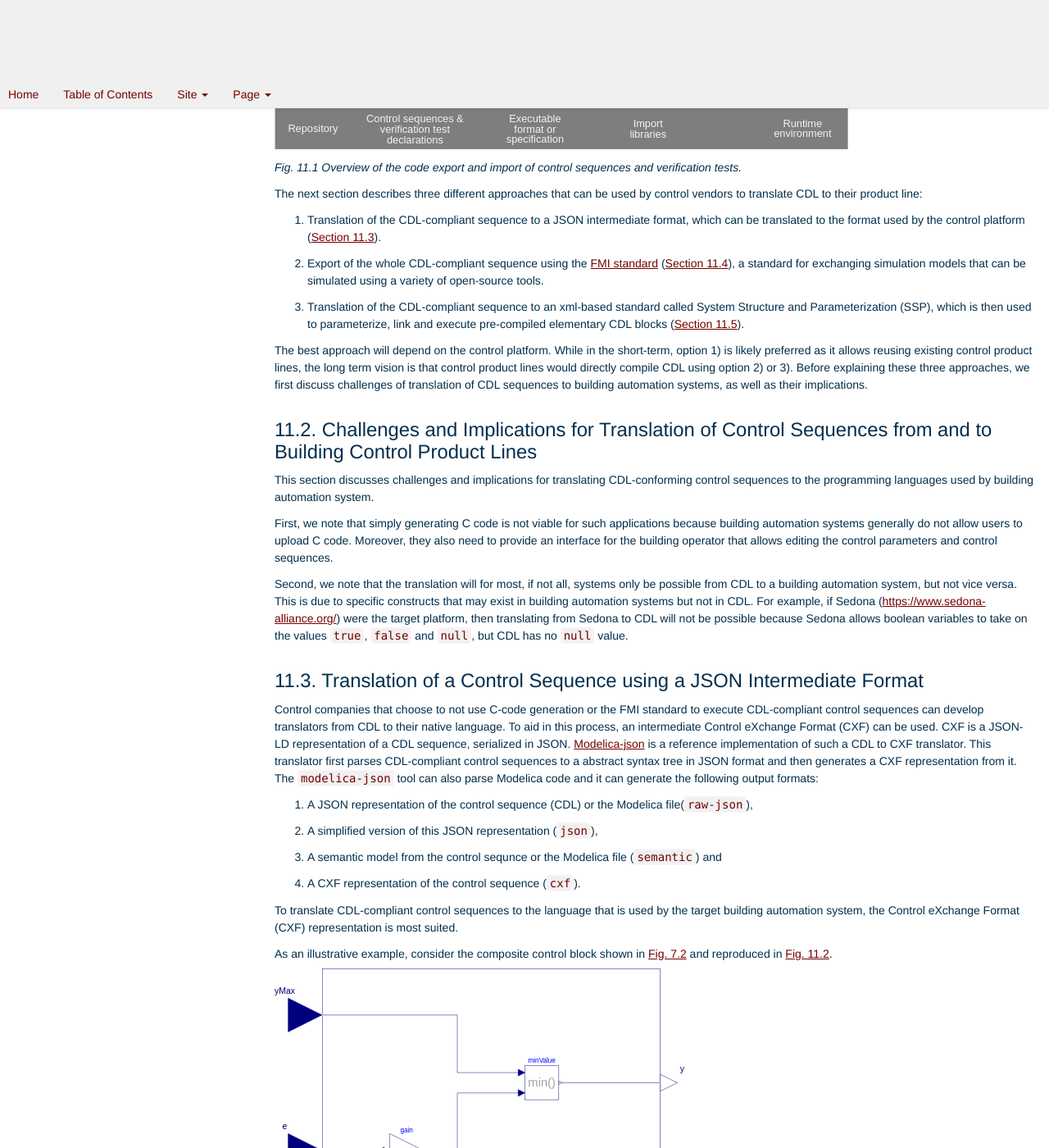
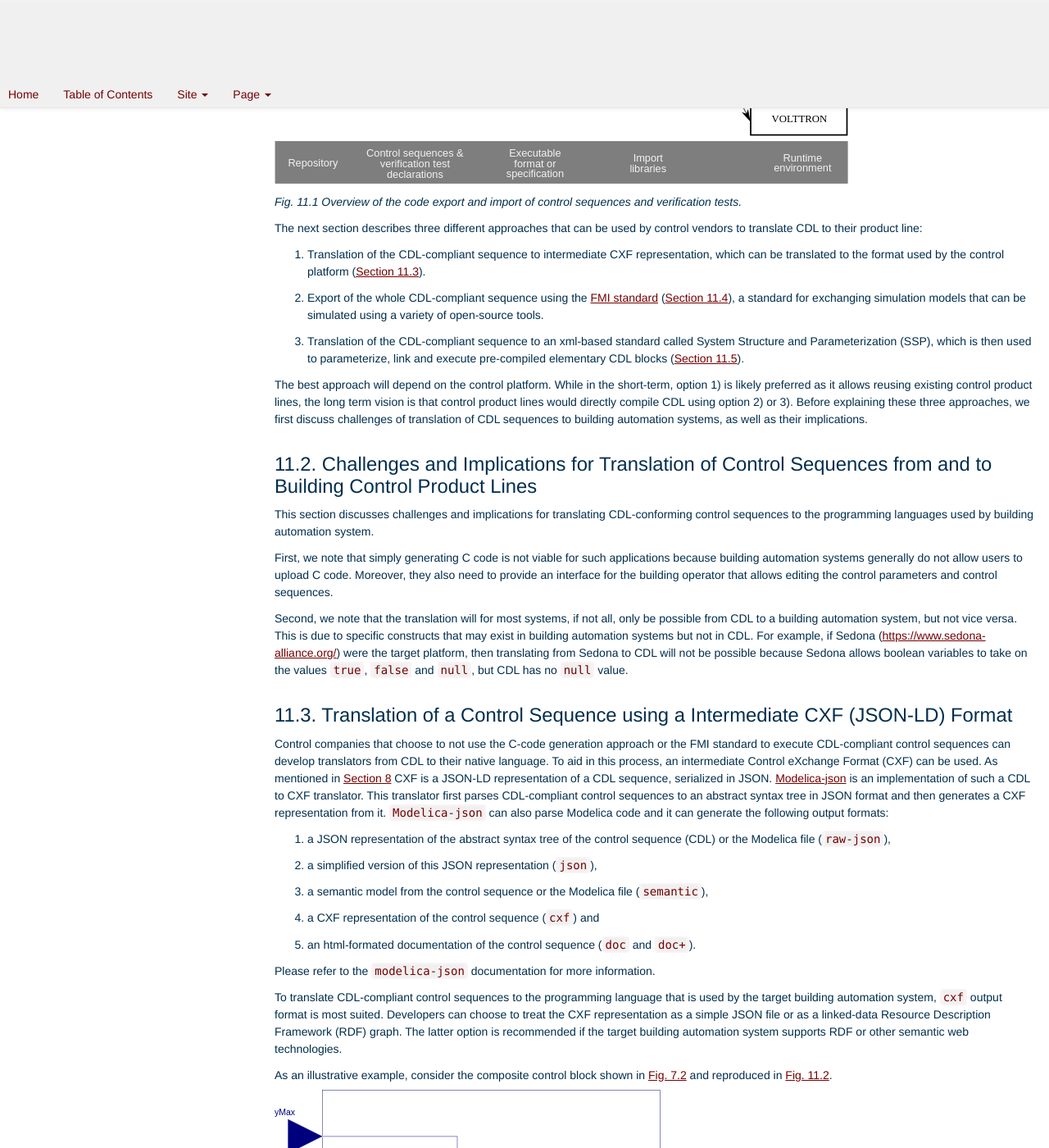
Before and after one commit to lbl-srg/obc, a Sphinx documentation site: the page built from specification/source/codeGeneration.rst, in a window 1280 px wide and 1400 px high, scrolled down 960 px. Shown: the whole window at 82% size. Built offline with Sphinx 7.4.7, drawn with Linux system fonts in a browser that asks for light colours; formulas are drawn with MathJax 3; cross-references to code outside the pages are shown as plain code; some of the changed text lies outside the part shown.

Commit message:
updating code generation documentation to include CXF pathway

```diff
--- a/specification/source/codeGeneration.rst
+++ b/specification/source/codeGeneration.rst
@@ -7,7 +7,8 @@ Introduction
 ^^^^^^^^^^^^
 
 This section describes the translation of control sequences expressed
-in CDL to a building automation system.
+in CDL to a building automation system. The translation needs to be
+done only if the target building automation system does not support CDL.
 
 Translating the *CDL library* to a building automation system to make it
 available as part of a product line needs to be done only when
@@ -30,11 +31,12 @@ in a verification test module, consists of the following steps:
 
 1. Implementation of the control sequence using CDL.
 
-2. Export of the Modelica model as a Functional Mockup Unit for Model Exchange (FMU-ME)
-   or as a JSON specification.
+2. Export of the CDL sequence as a Functional Mockup Unit for Model Exchange (FMU-ME)
+   or as a CXF representation, which is serialized in JSON-LD.
 
 3. Import of the FMU-ME in the runtime environment, or translation of the
-   JSON specification to the language used by the building automation system.
+   CXF representation of the control sequence to the language used by the
+   building automation system.
 
 
 :numref:`fig_cod_exp` shows the process of exporting and importing
@@ -52,7 +54,7 @@ control sequences.
 The next section describes three different approaches that can be used by control vendors
 to translate CDL to their product line:
 
-1. Translation of the CDL-compliant sequence to a JSON intermediate format, which can be translated
+1. Translation of the CDL-compliant sequence to intermediate CXF representation, which can be translated
    to the format used by the control platform (:numref:`sec_cdl_to_json_simp`).
 2. Export of the whole CDL-compliant sequence using the :term:`FMI standard<Functional Mockup Interface>`
    (:numref:`sec_cdl_to_fmi`),
@@ -85,8 +87,8 @@ allow users to upload C code.
 Moreover, they also need to provide an interface
 for the building operator that allows editing the control parameters and control sequences.
 
-Second, we note that the translation will for most, if not all,
-systems only be possible from CDL to a building automation system,
+Second, we note that the translation will for most systems, if not all,
+only be possible from CDL to a building automation system,
 but not vice versa. This is due to specific constructs that may exist
 in building automation systems but not in CDL.  For example,
 if Sedona (`https://www.sedona-alliance.org/ <https://www.sedona-alliance.org/>`_)
@@ -99,30 +101,37 @@ CDL has no ``null`` value.
 
 .. _sec_cdl_to_json_simp:
 
-Translation of a Control Sequence using a JSON Intermediate Format
-^^^^^^^^^^^^^^^^^^^^^^^^^^^^^^^^^^^^^^^^^^^^^^^^^^^^^^^^^^^^^^^^^^
+Translation of a Control Sequence using a Intermediate CXF (JSON-LD) Format
+^^^^^^^^^^^^^^^^^^^^^^^^^^^^^^^^^^^^^^^^^^^^^^^^^^^^^^^^^^^^^^^^^^^^^^^^^^^
 
-Control companies that choose to not use C-code generation or the FMI standard to
-execute CDL-compliant control sequences can develop translators from
-CDL to their native language. To aid in this process, an intermediate
-Control eXchange Format (CXF) can be used. CXF is a JSON-LD representation
-of a CDL sequence, serialized in JSON. `Modelica-json <https://github.com/lbl-srg/modelica-json>`_
-is a reference implementation of such a CDL to CXF translator.
-This translator first parses CDL-compliant control sequences to a abstract
+Control companies that choose to not use the C-code generation approach or
+the FMI standard to execute CDL-compliant control sequences can develop translators
+from CDL to their native language. To aid in this process, an intermediate
+Control eXchange Format (CXF) can be used. As mentioned in :numref:`sec_cxf`
+CXF is a JSON-LD representation of a CDL sequence, serialized in JSON.
+`Modelica-json <https://github.com/lbl-srg/modelica-json>`_
+is an implementation of such a CDL to CXF translator.
+This translator first parses CDL-compliant control sequences to an abstract
 syntax tree in JSON format and then generates a CXF representation from it.
-The ``modelica-json`` tool can also parse Modelica code and it
+``Modelica-json`` can also parse Modelica code and it
 can generate the following output formats:
 
-1. A JSON representation of the control sequence (CDL) or the Modelica
-   file(``raw-json``),
-2. A simplified version of this JSON representation (``json``),
-3. A semantic model from the control sequnce or the Modelica file
-   (``semantic``) and
-4. A CXF representation of the control sequence (``cxf``).
+1. a JSON representation of the abstract syntax tree of the control sequence
+   (CDL) or the Modelica file (``raw-json``),
+2. a simplified version of this JSON representation (``json``),
+3. a semantic model from the control sequence or the Modelica file (``semantic``),
+4. a CXF representation of the control sequence (``cxf``) and
+5. an html-formated documentation of the control sequence (``doc`` and ``doc+``).
 
-To translate CDL-compliant control sequences to the language that is used
-by the target building automation system, the Control eXchange Format (CXF)
-representation is most suited.
+Please refer to the ``modelica-json`` documentation for more information.
+
+To translate CDL-compliant control sequences to the programming language that is
+used by the target building automation system, ``cxf`` output format is most
+suited. Developers can choose to treat the CXF representation as a
+simple JSON file or as a linked-data Resource Description Framework (RDF) graph.
+The latter option is recommended if the target building automation system
+supports RDF or other semantic web technologies.
+
 
 As an illustrative example, consider the composite control block shown in
 :numref:`fig_custom_control_block` and reproduced in
@@ -142,13 +151,13 @@ In CDL, this would be specified as
    :language: modelica
    :linenos:
 
-This specification can be converted to JSON using the program
+This specification can be converted to CXF using the program
 `modelica-json <https://github.com/lbl-srg/modelica-json>`_.
 Executing the command
 
 .. code-block:: bash
 
-   node modelica-json/app.js -f CustomPWithLimiter.mo -o cxf
+   node modelica-json/app.js -f CustomPWithLimiter.mo -o cxf -p
 
 will produce a file called ``CustomPWithLimiter.jsonld`` that
 looks as follows:
@@ -157,14 +166,14 @@ looks as follows:
    :language: json
    :linenos:
 
-The representation can then be parsed and converted to another block-diagram
+The CXF representation can then be parsed and converted to another block-diagram
 language.
 Note that ``CDL.Reals.MultiplyByParameter`` is an elementary CDL block
 (see :numref:`sec_ele_blo`).
-If it were a
+When ``modelica-json`` encounters an instance of a
 composite CDL block (see :numref:`sec_com_blo`), it would be parsed recursively
-until only elementary CDL blocks are present in the JSON file.
-Various examples of CDL converted to JSON can be found at
+until only elementary CDL blocks are present in the CXF file.
+Various examples of CDL converted to CXF can be found at
 https://github.com/lbl-srg/modelica-json/tree/master/test/FromModelica.
 
 The simplified JSON representation of a CDL sequence must be compliant with the
```
Also changed, not shown: 1 other file.
